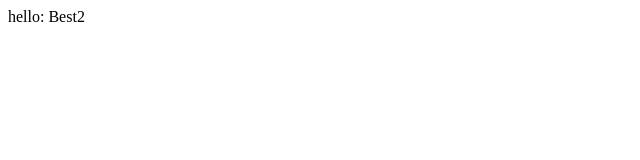
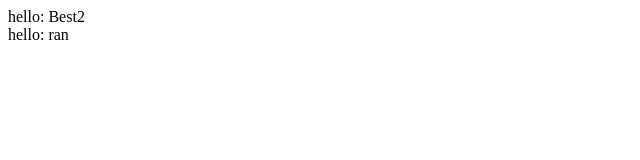
Before and after one commit to kazixma/portfolio-shared, a plain HTML site: page index.html in a window 1280 px wide. Shown: the full height of the page, 0-640 px from the left. Drawn offline with Linux system fonts and the light colour scheme.

Commit message:
add : hello ran

```diff
--- a/index.html
+++ b/index.html
@@ -8,5 +8,6 @@
 </head>
 <body>
   <div>hello: Best2</div>
+  <div>hello: ran</div>
 </body>
 </html>
```
